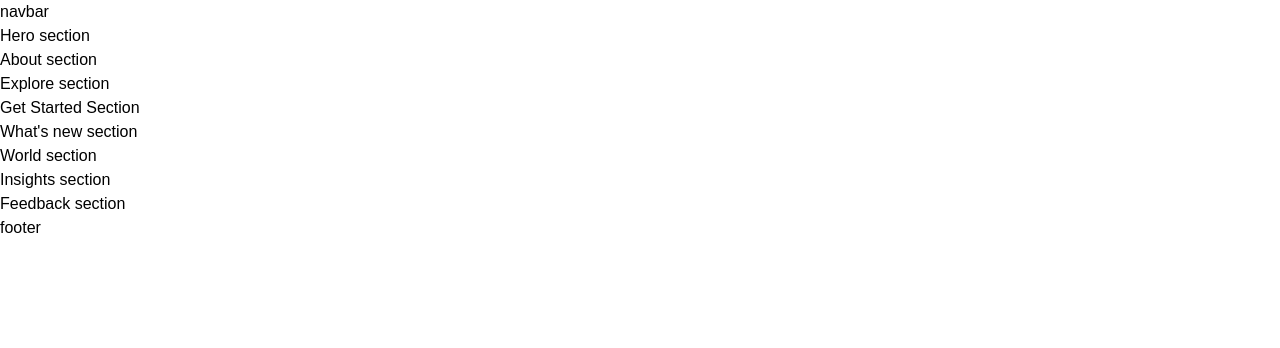
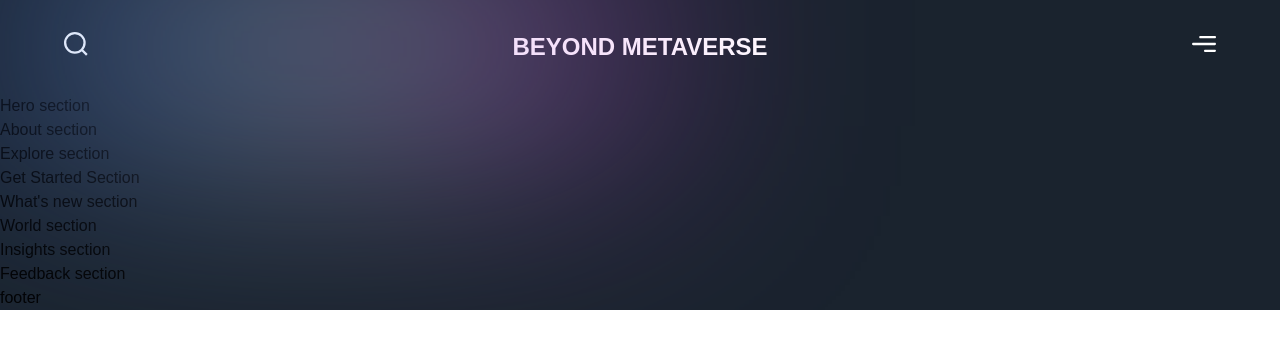
Before and after one commit to HugoRamonPereira/beyond-metaverse, a Next.js app: page / in a window 1280 px wide. Shown: the top 348 px of the page. Built offline with nearby package versions, Linux system fonts and the light colour scheme; a web font is replaced by a local one.

Commit message:
Created navbar

```diff
--- a/app/page.jsx
+++ b/app/page.jsx
@@ -2,7 +2,7 @@
 import { About, Explore, Feedback, GetStarted, Hero, Insights, WhatsNew, World } from '../sections';
 
 const Page = () => (
-  <div>
+  <div className="bg-primary-black overflow-hidden">
     <Navbar />
     <Hero />
     <About />
--- a/components/Navbar.jsx
+++ b/components/Navbar.jsx
@@ -1,9 +1,31 @@
 'use client';
 
+import { motion } from 'framer-motion';
+import { navVariants } from '../utils/motion';
+import styles from '../styles';
+
 const Navbar = () => (
-  <nav>
-    navbar
-  </nav>
+  <motion.nav
+    variants={navVariants}
+    initial="hidden"
+    whileInView="show"
+    className={`${styles.xPaddings} py-8 relative`}
+  >
+    <div className="absolute w-[50%] inset-0 gradient-01" />
+    <div className={`${styles.innerWidth} mx-auto flex justify-between gap-8`}>
+      <img
+        src="/search.svg"
+        alt="search"
+        className="w-[24px] h-[24px] object-contain"
+      />
+      <h2
+        className="font-extrabold text-[24px] leading-[30px] text-white"
+      >
+        BEYOND METAVERSE
+      </h2>
+      <img src="/menu.svg" alt="menu" className="w-[24px] h-[24px] object-contain" />
+    </div>
+  </motion.nav>
 );
 
 export default Navbar;
```
